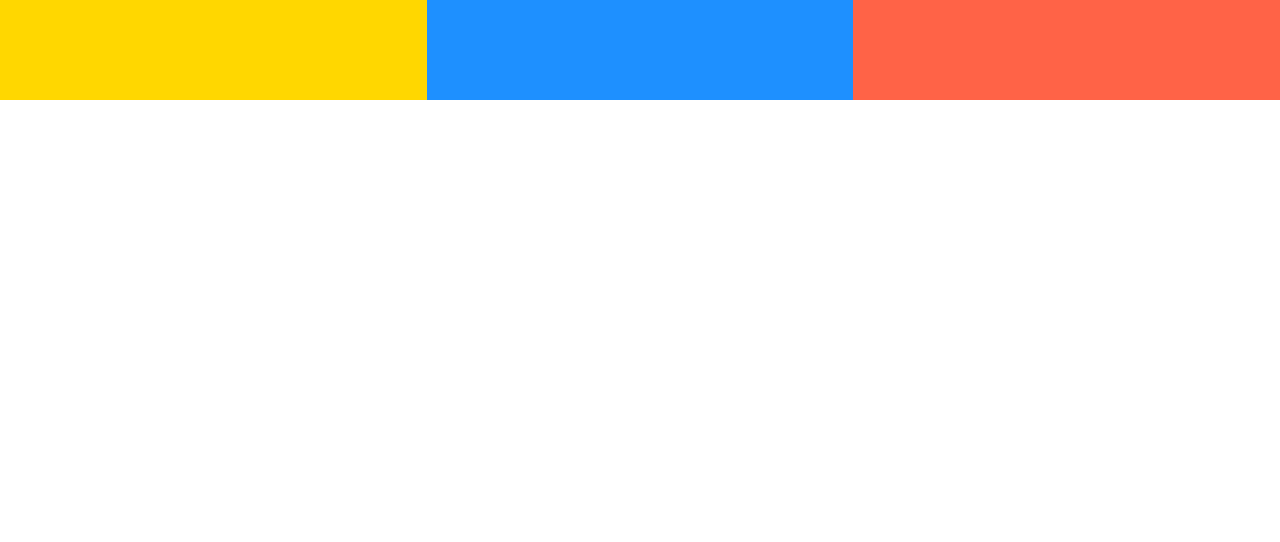
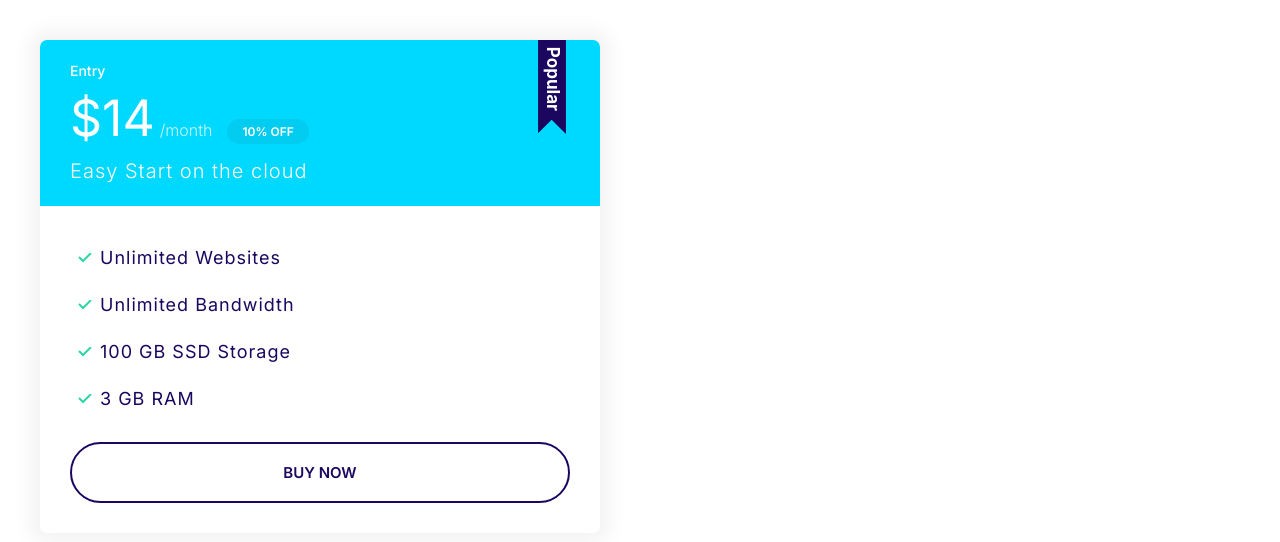
Before and after one commit to leoordonio17/first-app, a plain HTML site: page index.html in a window 1280 px wide. Drawn offline with Linux system fonts and the light colour scheme.

Commit message:
Change index.html into popular card component

```diff
--- a/index.html
+++ b/index.html
@@ -14,10 +14,27 @@
     />
   </head>
   <body>
-    <div class="grid grid--1x3">
-      <div style="height: 100px; background: gold"></div>
-      <div style="height: 100px; background: dodgerblue"></div>
-      <div style="height: 100px; background: tomato"></div>
+    <div style="width: 50%; padding: 4rem">
+      <div class="plan plan--popular">
+        <div class="card card--secondary">
+          <div class="card__header">
+            <h3 class="plan__name">Entry</h3>
+            <span class="plan__price">$14</span>
+            <span class="plan__billing-cycle">/month</span>
+            <span class="badge badge--secondary badge--small">10% OFF</span>
+            <span class="plan__description">Easy Start on the cloud</span>
+          </div>
+          <div class="card__body">
+            <ul class="list list--tick">
+              <li class="list__item">Unlimited Websites</li>
+              <li class="list__item">Unlimited Bandwidth</li>
+              <li class="list__item">100 GB SSD Storage</li>
+              <li class="list__item">3 GB RAM</li>
+            </ul>
+            <button class="btn btn--outline btn--block">Buy Now</button>
+          </div>
+        </div>
+      </div>
     </div>
   </body>
 </html>
```
